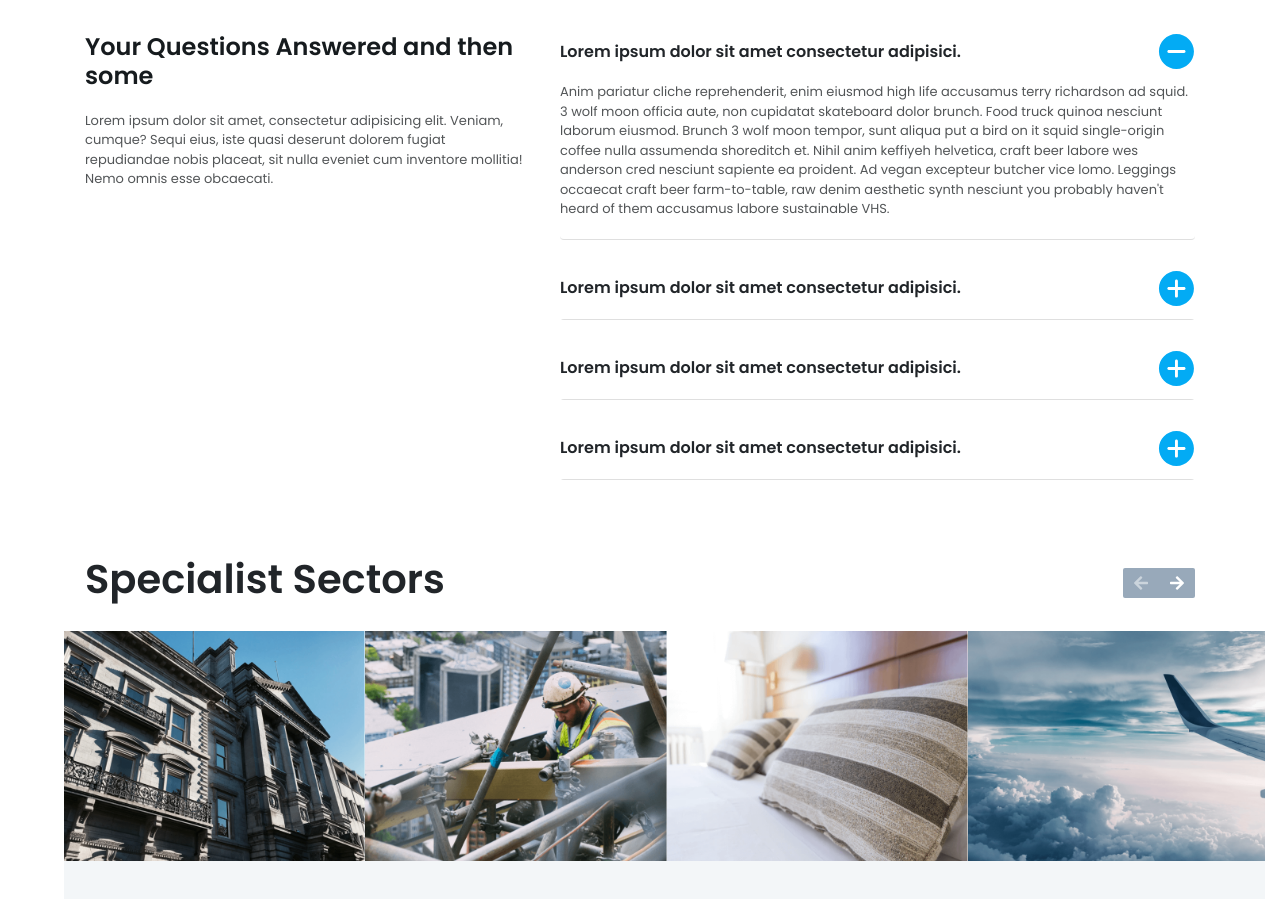
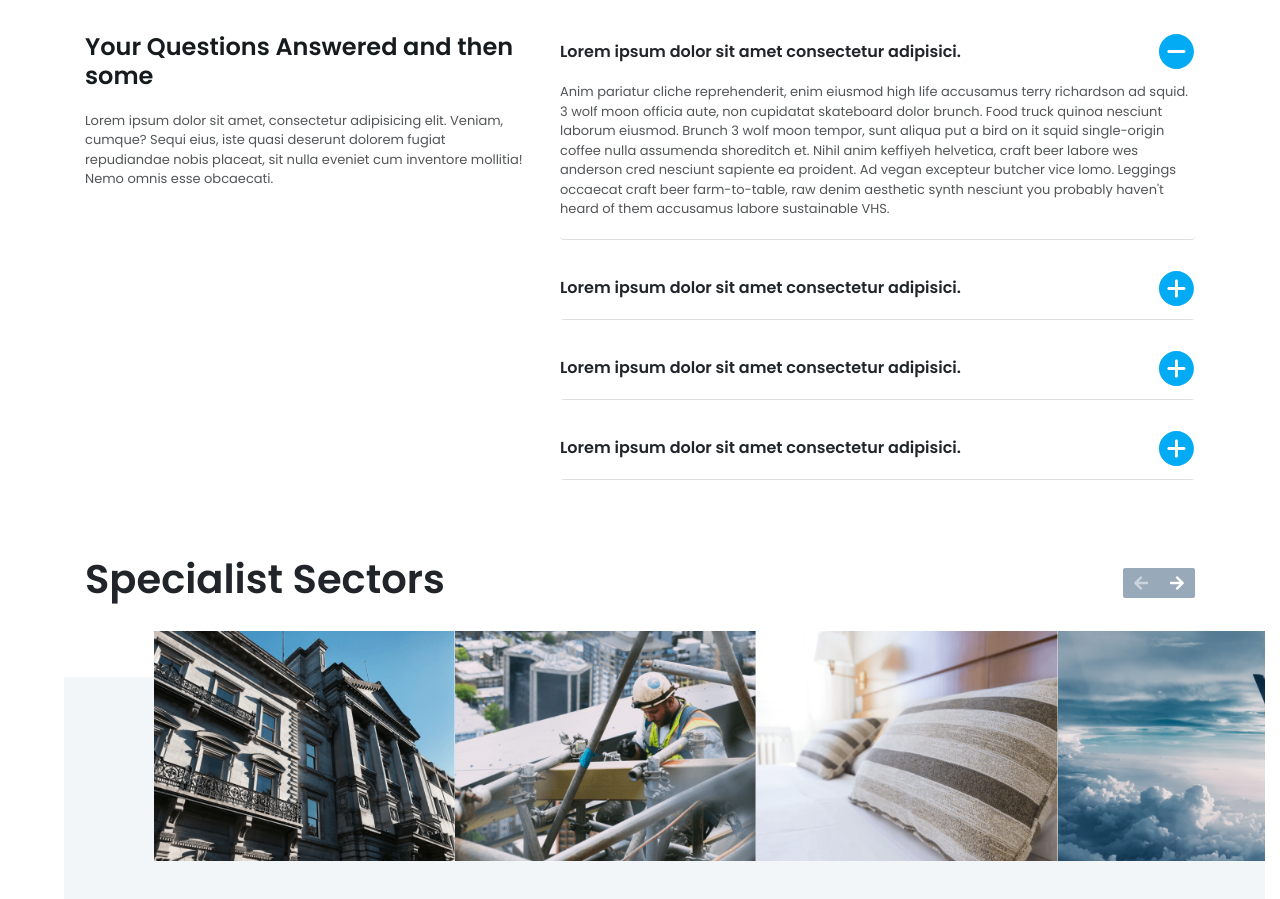
Before and after one commit to shanitripathi/together-digital, a website: page index.html in a window 1280 px wide. Shown: the part 1783-2682 px from the top of the page. Drawn offline with nearby package versions, Linux system fonts and the light colour scheme.

Commit message:
background shadow fixed

```diff
--- a/assets/scss/_advanced-section.scss
+++ b/assets/scss/_advanced-section.scss
@@ -258,14 +258,14 @@
 }
 
 .slider-container {
-  overflow-x: hidden;
+  overflow: hidden;
   z-index: 1;
   position: relative;
 }
 
 @media only screen and (min-width: 1220px) {
   .slider-container {
-    padding-left: 5% !important;
+    padding-left: 12% !important;
   }
 }
 @media only screen and (min-width: 530px) and(max-width:1220px) {
```
Also changed, not shown: assets/css/main.css.
